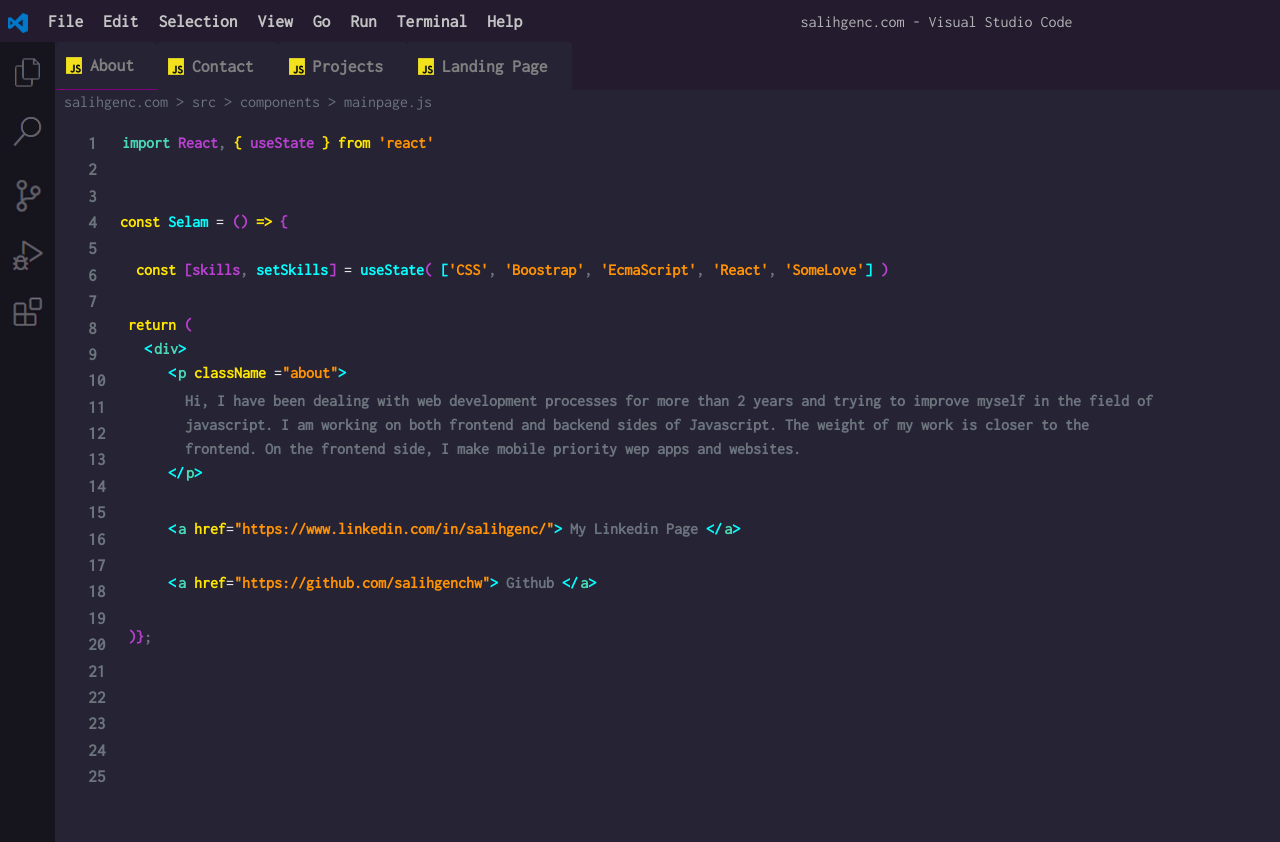
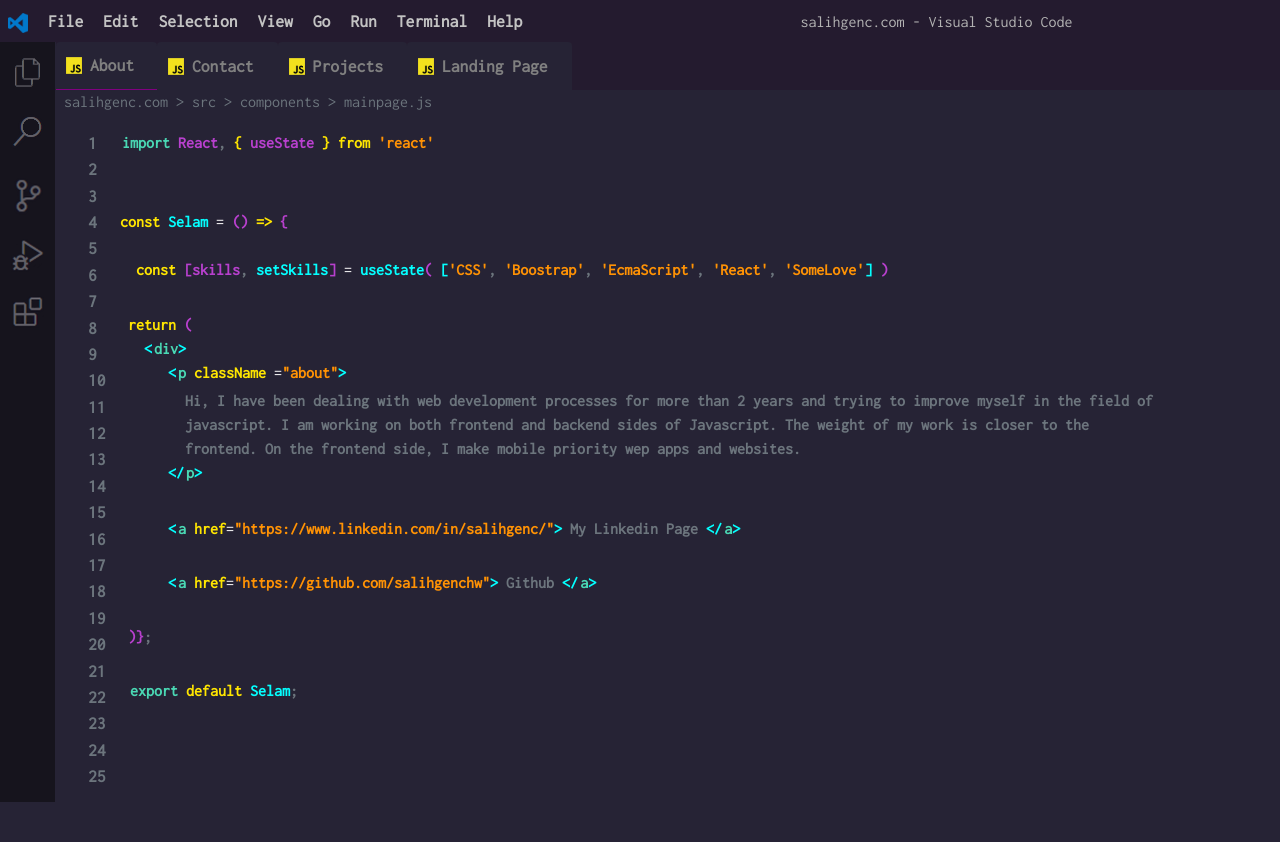
Before and after one commit to salihgenchw/Myapp-React, a React (Create React App) app: page / in a window 1280 px wide. After the commit the page ends 806 px from the top, so only its background shows below. Built offline with nearby package versions, Linux system fonts and the light colour scheme.

Commit message:
bitmek uzere

```diff
--- a/src/components/CodeScreen.js
+++ b/src/components/CodeScreen.js
@@ -37,8 +37,6 @@ const CodeScreen = () => {
                 <li>23</li>
                 <li>24</li>
                 <li>25</li>
-
-
             </ul>
           </div>
 
@@ -178,8 +176,15 @@ const CodeScreen = () => {
               <h6 className="text-white d-inline">
             <span className="pink">)&#125;</span>
             <span className="text-secondary fw-bold">;</span>
+              </h6>
+            </span>
 
-
+            <span className="d-block ms-2" style={{marginTop:'30px'}}>
+              <h6 className="text-white d-inline">
+            <span className="green">export </span>
+            <span className="yellow">default </span>
+            <span className="blue">Selam</span>
+            <span className="text-secondary fw-bold">;</span>
               </h6>
             </span>
 
--- a/src/css/sideMenu.css
+++ b/src/css/sideMenu.css
@@ -5,7 +5,7 @@
     height: 100vh;
     width: 130px;
     display: inline-block;
-    box-shadow: -1px 0 7px 1px rgb(0, 0, 0);
+    box-shadow: -1px 0 7px 1px #000000;
 }
 
 .logo {
--- a/src/css/vsSide.css
+++ b/src/css/vsSide.css
@@ -1,5 +1,6 @@
 .vsside{
     width: 55px;
-    height: 100vh;
+    min-width: 55px;
+    height: 95vh;
     background-color: #16141d;
 }
```
